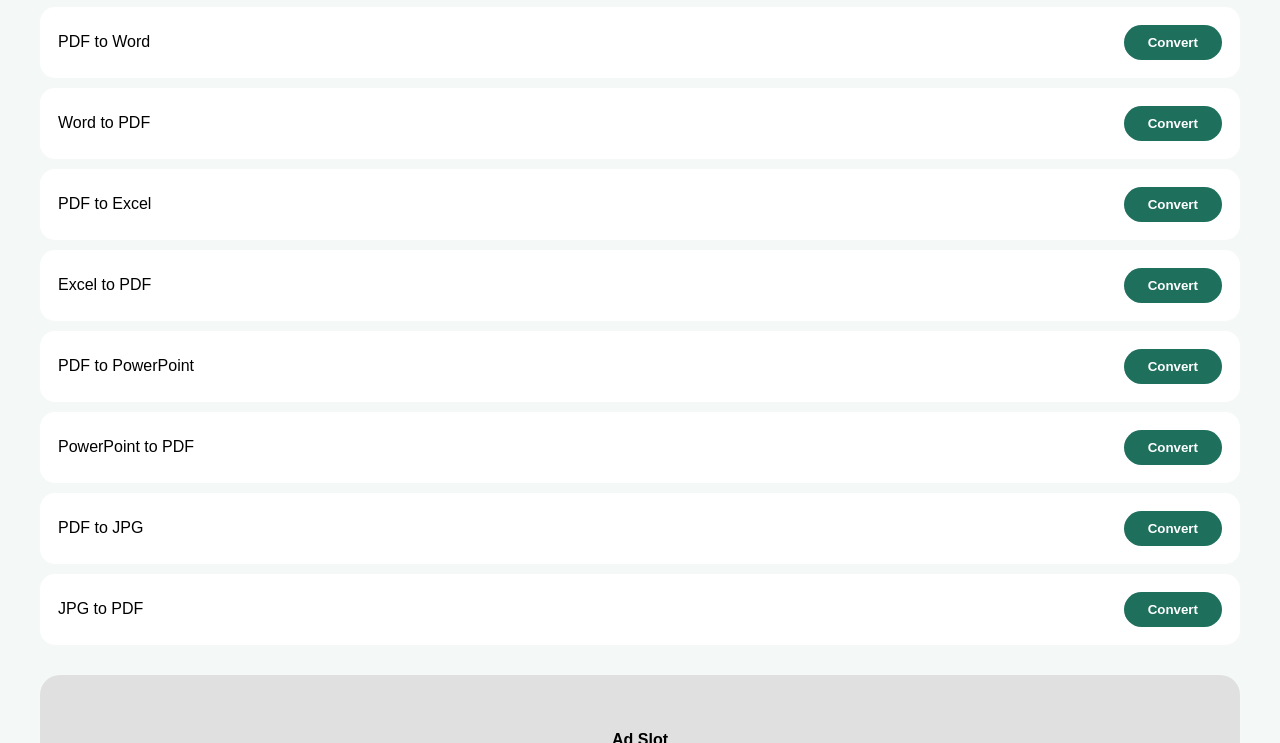
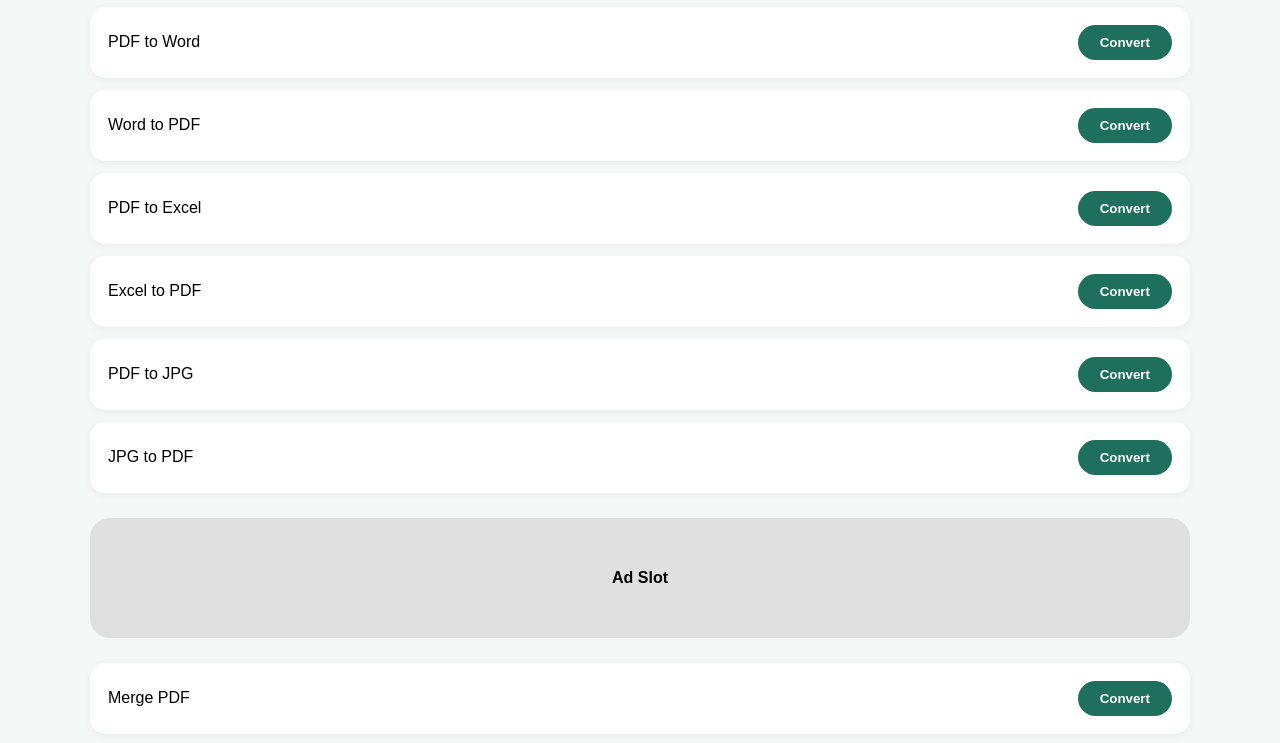
Before and after one commit to snd112/pdf-server, a plain HTML site: page index.html in a window 1280 px wide. Shown: the part 93-836 px from the top of the page. Drawn offline with Linux system fonts and the light colour scheme.

Commit message:
Refactor index.html for better styling and functionality
Updated styles and improved button functionality in the PDF tools interface.

```diff
--- a/index.html
+++ b/index.html
@@ -4,58 +4,148 @@
 <meta charset="UTF-8">
 <title>PDFStudio – All PDF Tools</title>
 <meta name="viewport" content="width=device-width, initial-scale=1.0">
+
 <style>
-body{font-family:Arial;background:#f4f8f6;margin:0}
-.container{max-width:1200px;margin:auto;padding:20px}
-.tool{background:#fff;padding:18px;margin:10px 0;border-radius:15px;display:flex;justify-content:space-between;align-items:center}
-button{padding:10px 24px;border:none;border-radius:30px;background:#1e6f5c;color:#fff;font-weight:bold;cursor:pointer}
-.ad{height:130px;background:#e0e0e0;border-radius:20px;margin:30px 0;display:flex;align-items:center;justify-content:center;font-weight:bold}
+body{
+  font-family:Arial;
+  background:#f4f8f6;
+  margin:0;
+}
+
+.container{
+  max-width:1100px;
+  margin:auto;
+  padding:20px;
+}
+
+h1{
+  text-align:center;
+}
+
+.tool{
+  background:#fff;
+  padding:18px;
+  margin:12px 0;
+  border-radius:15px;
+  display:flex;
+  justify-content:space-between;
+  align-items:center;
+  box-shadow:0 2px 8px rgba(0,0,0,0.05);
+}
+
+button{
+  padding:10px 22px;
+  border:none;
+  border-radius:25px;
+  background:#1e6f5c;
+  color:#fff;
+  font-weight:bold;
+  cursor:pointer;
+  transition:0.2s;
+}
+
+button:hover{
+  background:#145046;
+}
+
+.ad{
+  height:120px;
+  background:#e0e0e0;
+  border-radius:20px;
+  margin:25px 0;
+  display:flex;
+  align-items:center;
+  justify-content:center;
+  font-weight:bold;
+}
+
+#loader{
+  display:none;
+  text-align:center;
+  margin:15px 0;
+  font-weight:bold;
+}
 </style>
 </head>
+
 <body>
+
 <div class="container">
 <h1>PDFStudio – All PDF Tools</h1>
 
-<div class="tool">PDF to Word<button onclick="run('/pdf-to-word')">Convert</button></div>
-<div class="tool">Word to PDF<button onclick="run('/word-to-pdf')">Convert</button></div>
-<div class="tool">PDF to Excel<button onclick="run('/pdf-to-excel')">Convert</button></div>
-<div class="tool">Excel to PDF<button onclick="run('/excel-to-pdf')">Convert</button></div>
-<div class="tool">PDF to PowerPoint<button onclick="run('/pdf-to-powerpoint')">Convert</button></div>
-<div class="tool">PowerPoint to PDF<button onclick="run('/powerpoint-to-pdf')">Convert</button></div>
-<div class="tool">PDF to JPG<button onclick="run('/pdf-to-jpg')">Convert</button></div>
-<div class="tool">JPG to PDF<button onclick="run('/jpg-to-pdf',true)">Convert</button></div>
+<div id="loader">⏳ Processing file...</div>
+
+<div class="tool">PDF to Word <button onclick="run('/pdf-to-word')">Convert</button></div>
+<div class="tool">Word to PDF <button onclick="run('/word-to-pdf')">Convert</button></div>
+<div class="tool">PDF to Excel <button onclick="run('/pdf-to-excel')">Convert</button></div>
+<div class="tool">Excel to PDF <button onclick="run('/excel-to-pdf')">Convert</button></div>
+<div class="tool">PDF to JPG <button onclick="run('/pdf-to-jpg')">Convert</button></div>
+<div class="tool">JPG to PDF <button onclick="run('/jpg-to-pdf',true)">Convert</button></div>
 
 <div class="ad">Ad Slot</div>
 
-<div class="tool">Merge PDF<button onclick="run('/merge',true)">Convert</button></div>
-<div class="tool">Split PDF<button onclick="run('/split')">Convert</button></div>
-<div class="tool">Compress PDF<button onclick="run('/compress')">Convert</button></div>
-<div class="tool">Protect PDF<button onclick="run('/protect')">Convert</button></div>
-<div class="tool">Unlock PDF<button onclick="run('/unlock')">Convert</button></div>
-<div class="tool">OCR PDF<button onclick="run('/ocr')">Convert</button></div>
+<div class="tool">Merge PDF <button onclick="run('/merge',true)">Convert</button></div>
+<div class="tool">Split PDF <button onclick="run('/split')">Convert</button></div>
+<div class="tool">Compress PDF <button onclick="run('/compress')">Convert</button></div>
+<div class="tool">Protect PDF <button onclick="run('/protect')">Convert</button></div>
+<div class="tool">Unlock PDF <button onclick="run('/unlock')">Convert</button></div>
+<div class="tool">OCR PDF <button onclick="run('/ocr')">Convert</button></div>
 
 </div>
 
 <script>
 const API_URL="https://pdf-server-production-8b7b.up.railway.app/";
+
+function showLoader(v){
+  document.getElementById("loader").style.display = v ? "block" : "none";
+}
+
+function getFileName(ep){
+  let name = ep.replace("/","") + ".pdf";
+  return name;
+}
+
 function run(ep,multi=false){
   let i=document.createElement('input');
   i.type='file';
   i.multiple=multi;
+
   i.onchange=()=>{
     let f=new FormData();
-   for(let x of i.files)f.append('files',x);
-   fetch(API_URL+ep,{method:'POST',body:f})
-   .then(r=>r.blob())
+    for(let x of i.files){
+      f.append('files',x);
+    }
+
+    showLoader(true);
+
+    fetch(API_URL+ep,{
+      method:'POST',
+      body:f
+    })
+    .then(async r=>{
+      showLoader(false);
+
+      if(!r.ok){
+        throw new Error("Server error");
+      }
+
+      return r.blob();
+    })
     .then(b=>{
       let a=document.createElement('a');
       a.href=URL.createObjectURL(b);
-     a.download='output';
+      a.download=getFileName(ep);
       a.click();
+    })
+    .catch(err=>{
+      showLoader(false);
+      alert("❌ Error: " + err.message);
     });
   }
+
   i.click();
 }
 </script>
+
 </body>
 </html>
```
Lines whose indentation alone changed are shown as unchanged.
